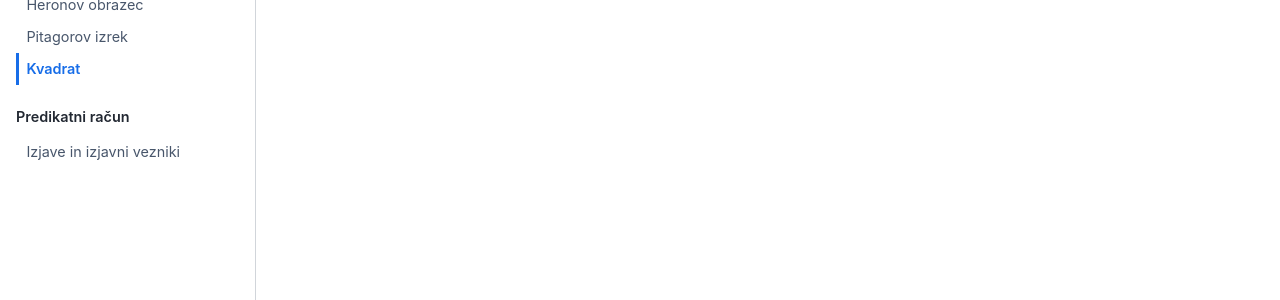
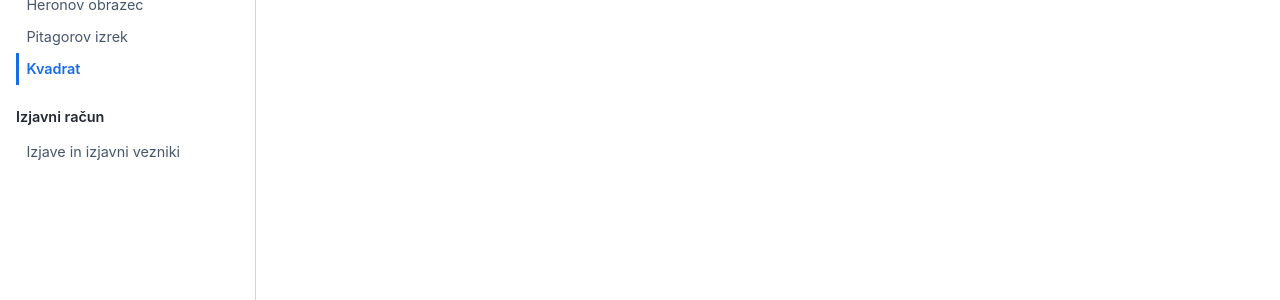
Before and after one commit to miklaviclenart/my-notebook, a Jupyter Book: the page built from kvadrat.md, in a window 1280 px wide. Shown: the part 501-801 px from the top of the page. Built offline with Jupyter Book 1.0.4 settings and Sphinx 7.4.7 and the Sphinx Book theme 1.1.4, drawn with Linux system fonts in a browser that asks for light colours.

Commit message:
Popravil naslov poglavja

```diff
--- a/_toc.yml
+++ b/_toc.yml
@@ -12,6 +12,6 @@ parts:
   - file: heronov_obrazec
   - file: pitagorov_izrek
   - file: kvadrat
-- caption: Predikatni račun
+- caption: Izjavni račun
   chapters:
   - file: 11_izjave
```
